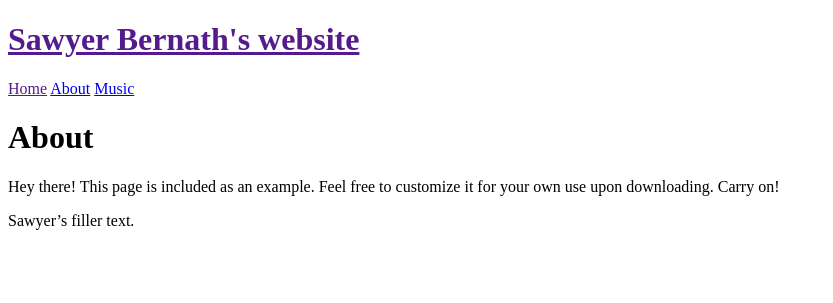
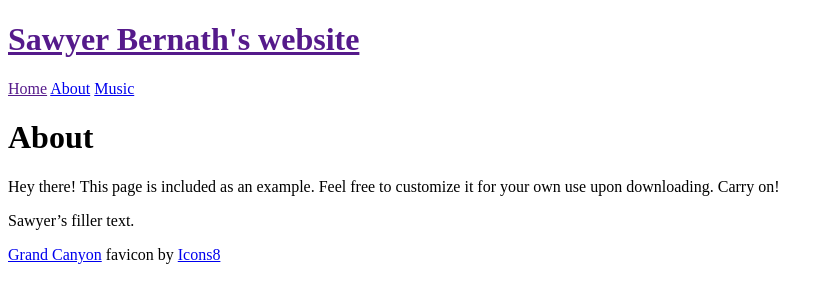
Before and after one commit to sawyerbernath/sawyerbernath.github.io, a Jekyll site: the page built from about.md, in a window 1280 px wide. Shown: the top 303 px of the page, without its empty margins (0-833 px from the left). Built offline with Jekyll 4.4.1, drawn with Linux system fonts in a browser that asks for light colours.

Commit message:
additional Hyde cleanup

```diff
--- /dev/null
+++ b/CNAME
@@ -0,0 +1 @@
+sawyerbernath.com
--- a/_config.yml
+++ b/_config.yml
@@ -7,8 +7,8 @@ permalink:        pretty
 
 # Setup
 title:            Sawyer Bernath's website
-tagline:
-description:
+tagline:          ""
+description:      ""
 url:              https://sawyerbernath.github.io/
 baseurl:          /
 
--- a/_includes/head.html
+++ b/_includes/head.html
@@ -8,7 +8,7 @@
 
   <title>
     {% if page.title == "Home" %}
-      {{ site.title }} &middot; {{ site.tagline }}
+      {{ site.title }}
     {% else %}
       {{ page.title }} &middot; {{ site.title }}
     {% endif %}
@@ -21,8 +21,7 @@
   <link rel="stylesheet" href="http://fonts.googleapis.com/css?family=PT+Sans:400,400italic,700|Abril+Fatface">
 
   <!-- Icons -->
-  <link rel="apple-touch-icon-precomposed" sizes="144x144" href="{{ site.baseurl }}public/apple-touch-icon-144-precomposed.png">
-                                 <link rel="shortcut icon" href="{{ site.baseurl }}public/favicon.ico">
+  <link rel="shortcut icon" href="https://img.icons8.com/small/16/000000/grand-canyon.png">
 
   <!-- RSS -->
   <link rel="alternate" type="application/rss+xml" title="RSS" href="/atom.xml">
--- a/_layouts/post.html
+++ b/_layouts/post.html
@@ -23,3 +27,4 @@ layout: default
       {% endfor %}
     </ul>
   </div>
+-->
--- a/about.md
+++ b/about.md
@@ -8,3 +8,5 @@ title: About
 </p>
 
 Sawyer's filler text.
+
+<a target="_blank" href="https://icons8.com/icon/z7_Yt70NB7pK/grand-canyon">Grand Canyon</a> favicon by <a target="_blank" href="https://icons8.com">Icons8</a>
```
Also changed, not shown: other parts of _layouts/post.html (+4 -0 lines), README.md, public/apple-touch-icon-144-precomposed.png (deleted), public/favicon.ico (deleted). Lines whose indentation alone changed are shown as unchanged.
